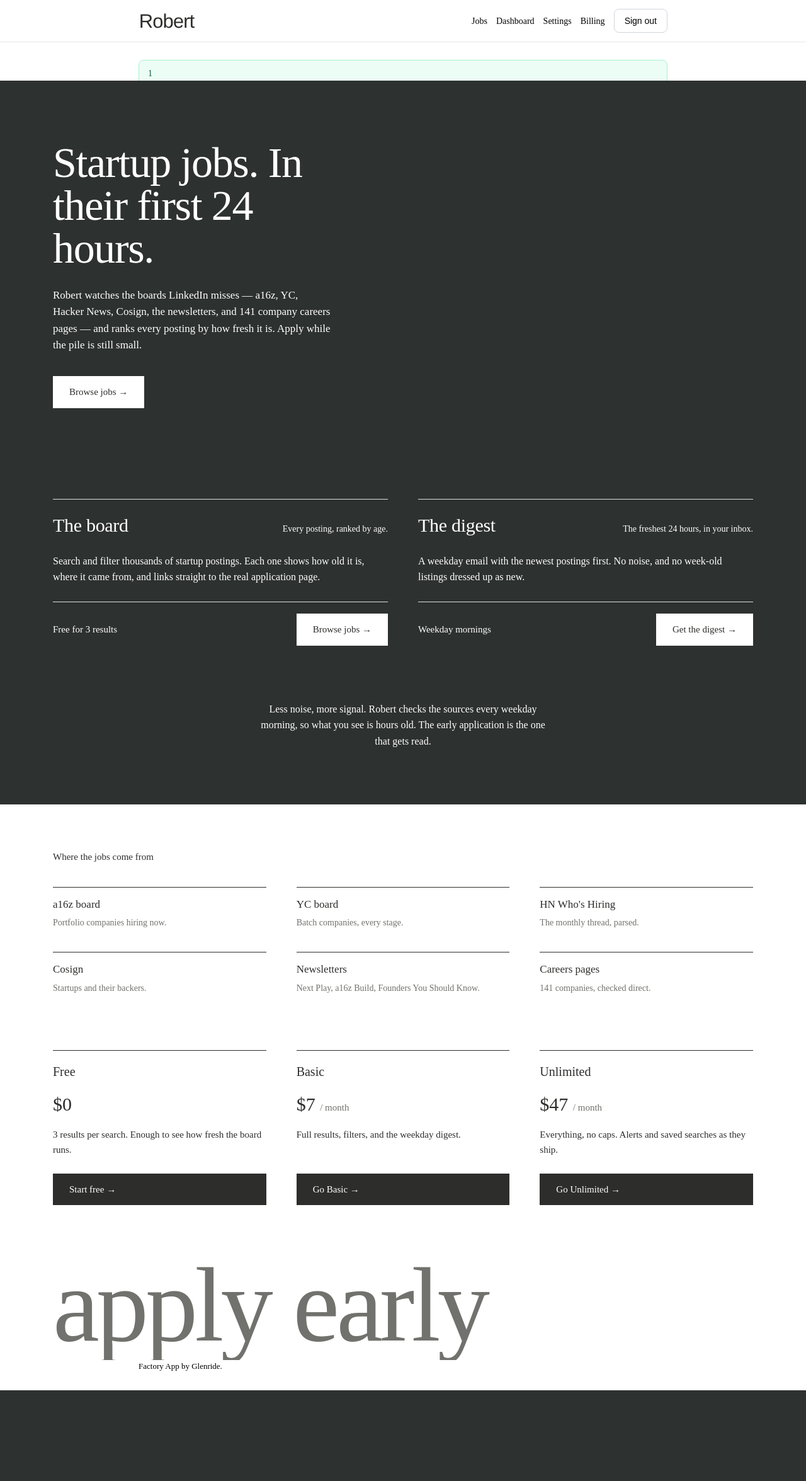
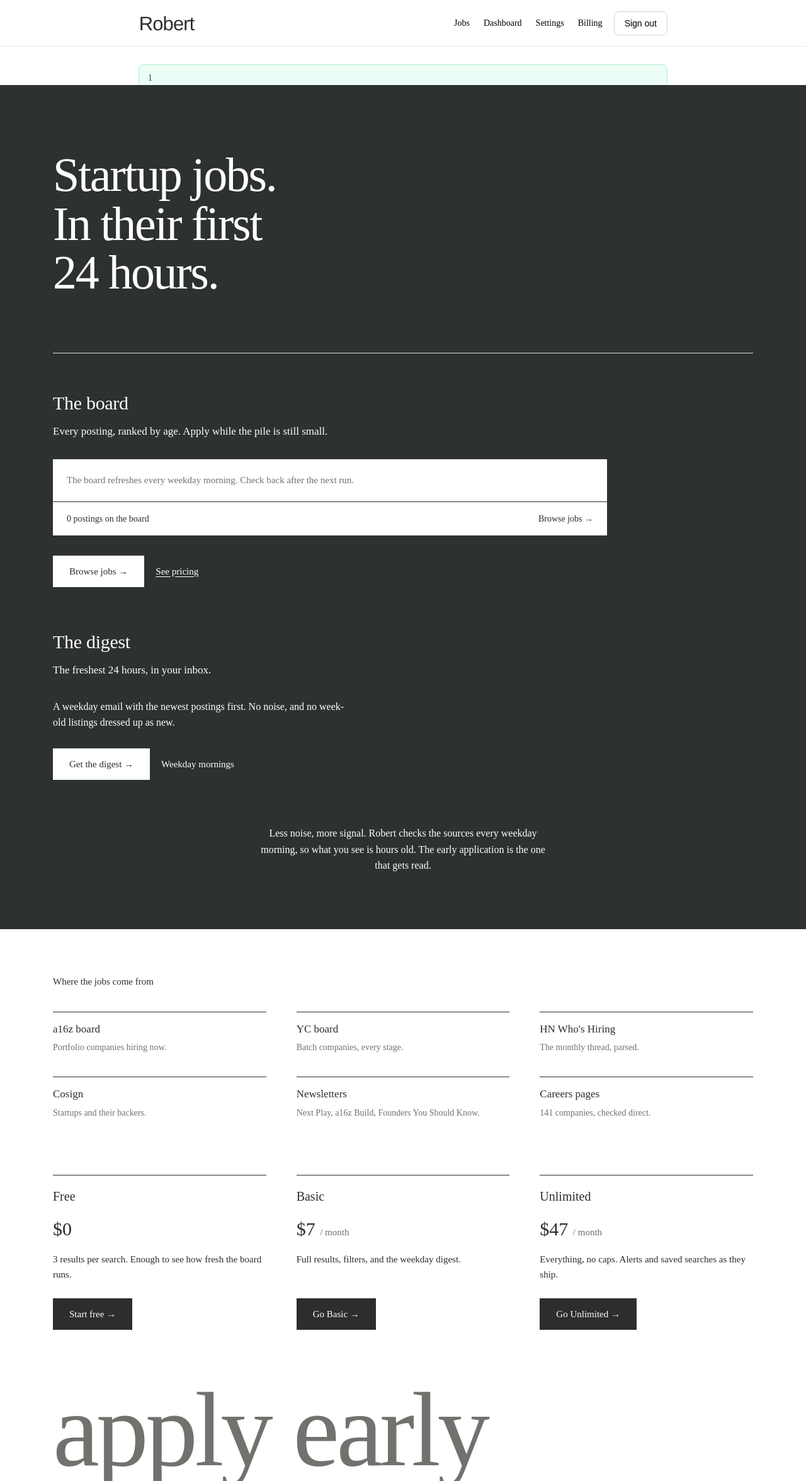
Before and after one commit to deevee3/Robert-Job-Board, a Laravel app: page / in a window 1280 px wide. Shown: the top 2351 px of the page at 63% size. Before the commit the page ends 2207 px from the top, so only its background shows below. Run offline with Laravel 12, Linux system fonts and the light colour scheme; the visitor is signed in with stand-in values (Sample User, id 1); data that the repository does not hold is empty.

Commit message:
Caligra hero restructure + impeccable pass
Hero is now headline-only, Caligra-style: hairline, product name,
one-liner, then the visual — the real board (5 freshest postings from
the live store) as a white panel on the dark ground. Lead paragraph
folded into the board/digest blocks. Impeccable pass (Persuade mode):
self-hosted Liberation Sans (neo-grotesque, matches wordmark), focus
rings, themed selection, 0.2s ease-out hovers behind reduced-motion,
44px nav targets, tabular numerals, title line-clamp. Detector: 0
findings on rendered home. PRODUCT.md + DESIGN.md added.

```diff
--- a/resources/views/layouts/app.blade.php
+++ b/resources/views/layouts/app.blade.php
@@ -6,8 +6,10 @@
     <title>{{ config('theme.name') }} @hasSection('title') — @yield('title') @endif</title>
     <link rel="icon" href="/favicon.ico" sizes="any">
     <link rel="icon" type="image/png" sizes="32x32" href="/favicon-32x32.png">
-    <link rel="apple-touch-icon" href="/apple-touch-icon.png"></title>
+    <link rel="apple-touch-icon" href="/apple-touch-icon.png">
     <style>
+        @font-face { font-family: 'Liberation Sans'; src: url('/fonts/LiberationSans-Regular.ttf') format('truetype'); font-weight: 400; font-style: normal; font-display: swap; }
+        @font-face { font-family: 'Liberation Sans'; src: url('/fonts/LiberationSans-Bold.ttf') format('truetype'); font-weight: 700; font-style: normal; font-display: swap; }
         :root {
             --primary: {{ config('theme.colors.primary') }};
             --accent: {{ config('theme.colors.accent') }};
@@ -26,8 +28,10 @@
         .brand { display: flex; align-items: center; gap: 10px; text-decoration: none; color: var(--text); font-family: var(--font-display); font-weight: 700; font-size: 18px; margin-right: auto; }
         .brand img { height: 24px; width: auto; }
         nav { display: flex; align-items: center; gap: 14px; font-size: 14px; }
-        nav a { text-decoration: none; color: var(--text); }
+        nav a { text-decoration: none; color: var(--text); padding: 12px 4px; }
         nav a:hover { color: var(--primary); }
+        nav a:focus-visible, .brand:focus-visible { outline: 2px solid var(--text); outline-offset: 3px; }
+        ::selection { background: var(--text); color: var(--surface); }
         main { max-width: 880px; margin: 0 auto; padding: 28px 20px 48px; }
         footer { max-width: 880px; margin: 0 auto; padding: 0 20px 28px; color: var(--muted); font-size: 13px; }
         .card { background: var(--surface); border: 1px solid #e5e7eb; border-radius: 10px; padding: 18px 20px; margin-bottom: 18px; }
--- a/resources/views/welcome.blade.php
+++ b/resources/views/welcome.blade.php
@@ -7,22 +7,31 @@
     .dark { background: #2D312F; color: #FFFFFF; }
     .dark a { color: #FFFFFF; }
     .dark .btn-light { color: #2D2E2B; }
-    .hero { margin-top: -28px; padding-top: 96px; padding-bottom: 72px; }
-    .hero h1 { font-size: clamp(40px, 6vw, 68px); font-weight: 500; letter-spacing: -0.02em; line-height: 1.0; margin: 0 0 28px; max-width: 12ch; }
-    .hero p.lead { font-size: 17px; line-height: 1.55; max-width: 52ch; margin: 0 0 36px; }
+    .dark ::selection { background: #FFFFFF; color: #2D2E2B; }
+    .hero { margin-top: -28px; padding-top: 104px; padding-bottom: 88px; }
+    .hero h1 { font-size: clamp(44px, 7vw, 76px); font-weight: 400; letter-spacing: -0.03em; line-height: 1.02; margin: 0; max-width: 13ch; text-wrap: balance; }
+    .rule { border-top: 1px solid rgba(255,255,255,.85); }
+    .product { padding: 56px 0 8px; }
+    .prod-name { font-size: 30px; font-weight: 400; letter-spacing: -0.01em; margin: 0 0 10px; }
+    .prod-line { font-size: 17px; line-height: 1.5; margin: 0 0 32px; max-width: 52ch; }
+    .prod-copy { font-size: 16px; line-height: 1.6; margin: 0 0 28px; max-width: 58ch; }
+    .board-panel { background: #FFFFFF; color: #2D2E2B; max-width: 880px; }
+    .board-panel ::selection { background: #2D2E2B; color: #FFFFFF; }
+    .bp-row { display: flex; justify-content: space-between; align-items: baseline; gap: 20px; padding: 18px 22px; border-bottom: 1px solid #E4E4E0; text-decoration: none; color: #2D2E2B; }
+    .bp-row:last-of-type { border-bottom: 0; }
+    .bp-title { font-size: 17px; font-weight: 500; letter-spacing: -0.01em; margin: 0 0 3px; display: -webkit-box; -webkit-line-clamp: 2; -webkit-box-orient: vertical; overflow: hidden; }
+    .bp-meta { font-size: 14px; color: #71726D; margin: 0; }
+    .bp-age { font-size: 14px; white-space: nowrap; font-variant-numeric: tabular-nums; }
+    .bp-foot { display: flex; justify-content: space-between; align-items: center; gap: 16px; padding: 16px 22px; border-top: 1px solid #2D2E2B; font-size: 14px; }
+    .bp-foot .count { font-variant-numeric: tabular-nums; }
+    .bp-foot a { color: #2D2E2B; font-weight: 500; text-decoration: none; }
+    .bp-empty { padding: 22px; font-size: 15px; color: #71726D; margin: 0; }
+    .cta-row { display: flex; align-items: center; flex-wrap: wrap; gap: 18px; margin-top: 32px; }
     .btn { display: inline-block; border-radius: 0; padding: 14px 26px; font-size: 15px; font-weight: 500; text-decoration: none; border: 0; cursor: pointer; }
     .btn-light { background: #FFFFFF; color: #2D2E2B; }
     .btn-dark { background: #2D2E2B; color: #FFFFFF; }
-    .hero .alt { margin-left: 18px; font-size: 15px; text-decoration: underline; text-underline-offset: 3px; }
-    .grid2 { display: grid; grid-template-columns: 1fr 1fr; gap: 48px; padding: 72px 0 80px; }
-    .prod { border-top: 1px solid rgba(255,255,255,.85); padding-top: 18px; }
-    .prod .head { display: flex; justify-content: space-between; align-items: baseline; gap: 16px; }
-    .prod h2 { font-size: 30px; font-weight: 500; letter-spacing: -0.01em; margin: 0; }
-    .prod .tag { font-size: 14px; text-align: right; }
-    .prod p { font-size: 16px; line-height: 1.6; margin: 22px 0 26px; }
-    .prod .foot { border-top: 1px solid rgba(255,255,255,.85); padding-top: 18px; display: flex; justify-content: space-between; align-items: center; }
-    .prod .foot span { font-size: 15px; }
-    .center-note { text-align: center; padding: 8px 0 88px; }
+    .alt { font-size: 15px; text-decoration: underline; text-underline-offset: 3px; }
+    .center-note { text-align: center; padding: 64px 0 88px; }
     .center-note p { font-size: 16px; line-height: 1.6; max-width: 58ch; margin: 0 auto; }
     .band { background: #FFFFFF; color: #2D2E2B; padding: 72px 0 64px; }
     .band h3 { font-size: 15px; font-weight: 500; margin: 0 0 36px; }
@@ -34,22 +43,29 @@
     .plans { display: grid; grid-template-columns: repeat(3, 1fr); gap: 48px; }
     .plan { border-top: 1px solid #2D2E2B; padding-top: 18px; display: flex; flex-direction: column; }
     .plan h4 { font-size: 20px; font-weight: 500; margin: 0 0 4px; }
-    .plan .price { font-size: 30px; font-weight: 500; margin: 10px 0 14px; }
+    .plan .price { font-size: 30px; font-weight: 500; margin: 10px 0 14px; font-variant-numeric: tabular-nums; }
     .plan .price small { font-size: 15px; color: #71726D; }
     .plan p { font-size: 15px; line-height: 1.6; margin: 0 0 26px; flex: 1; }
+    .plan .btn { align-self: flex-start; }
     .signoff { background: #FFFFFF; padding: 0 0 8px; margin-bottom: -48px; overflow: hidden; }
     .signoff .giant { font-size: clamp(64px, 13vw, 190px); font-weight: 500; letter-spacing: -0.03em; line-height: 0.95; color: #71726D; white-space: nowrap; }
+    a:focus-visible, .btn:focus-visible { outline: 2px solid currentColor; outline-offset: 3px; }
+    @media (prefers-reduced-motion: no-preference) {
+        .btn, .bp-row, .bp-foot a, .alt { transition: background-color .2s ease-out, color .2s ease-out; }
+        .btn-light:hover { background: #E9EBE2; }
+        .btn-dark:hover { background: #45473F; }
+        .bp-row:hover { background: #F6F6F2; }
+        .bp-foot a:hover, .alt:hover { text-decoration: underline; text-underline-offset: 3px; }
+    }
     @media (max-width: 760px) {
         .wrap { padding: 0 20px; }
-        .grid2, .sources, .plans { grid-template-columns: 1fr; }
-        .grid2 { gap: 40px; padding: 40px 0 48px; }
-        .hero { padding-top: 56px; padding-bottom: 48px; }
-        .hero h1 { margin-bottom: 20px; }
-        .hero p.lead { margin-bottom: 28px; }
-        .prod .head { flex-direction: column; align-items: flex-start; gap: 4px; }
-        .prod .tag { text-align: left; }
-        .prod .foot { flex-wrap: wrap; gap: 12px; }
-        .center-note { padding-bottom: 56px; }
+        .sources, .plans { grid-template-columns: 1fr; }
+        .hero { padding-top: 64px; padding-bottom: 56px; }
+        .product { padding-top: 40px; }
+        .prod-line { margin-bottom: 24px; }
+        .bp-row { flex-direction: column; gap: 2px; padding: 16px 18px; }
+        .bp-foot { padding: 14px 18px; }
+        .center-note { padding: 48px 0 64px; }
         .band { padding: 48px 0 40px; }
         .pricing { padding-bottom: 56px; }
     }
@@ -58,40 +74,48 @@
 <div class="bleed dark">
     <div class="wrap hero">
         <h1>Startup jobs. In their first 24 hours.</h1>
-        <p class="lead">Robert watches the boards LinkedIn misses — a16z, YC, Hacker News, Cosign, the newsletters, and 141 company careers pages — and ranks every posting by how fresh it is. Apply while the pile is still small.</p>
-        @auth
-            <a class="btn btn-light" href="{{ route('jobs.index') }}">Browse jobs →</a>
-        @else
-            <a class="btn btn-light" href="{{ route('jobs.index') }}">Browse jobs →</a>
-            <a class="alt" href="#pricing">See pricing</a>
-        @endauth
     </div>
 
     <div class="wrap">
-        <div class="grid2">
-            <div class="prod">
-                <div class="head">
-                    <h2>The board</h2>
-                    <span class="tag">Every posting, ranked by age.</span>
-                </div>
-                <p>Search and filter thousands of startup postings. Each one shows how old it is, where it came from, and links straight to the real application page.</p>
-                <div class="foot">
-                    <span>Free for 3 results</span>
-                    <a class="btn btn-light" href="{{ route('jobs.index') }}">Browse jobs →</a>
+        <div class="rule"></div>
+
+        <section class="product">
+            <h2 class="prod-name">The board</h2>
+            <p class="prod-line">Every posting, ranked by age. Apply while the pile is still small.</p>
+
+            <div class="board-panel">
+                @forelse ($previewJobs as $job)
+                    <a class="bp-row" href="{{ route('jobs.index') }}">
+                        <span>
+                            <span class="bp-title">{{ $job->title ?: 'Untitled role' }}</span>
+                            <span class="bp-meta" style="display:block;">{{ $job->company ?: 'Company not listed' }}@if ($job->location) · {{ $job->location }}@endif · via {{ $job->source_label }}</span>
+                        </span>
+                        <span class="bp-age">{{ $job->age_label }}</span>
+                    </a>
+                @empty
+                    <p class="bp-empty">The board refreshes every weekday morning. Check back after the next run.</p>
+                @endforelse
+                <div class="bp-foot">
+                    <span class="count">{{ number_format($totalJobs) }} postings on the board</span>
+                    <a href="{{ route('jobs.index') }}">Browse jobs →</a>
                 </div>
             </div>
-            <div class="prod">
-                <div class="head">
-                    <h2>The digest</h2>
-                    <span class="tag">The freshest 24 hours, in your inbox.</span>
-                </div>
-                <p>A weekday email with the newest postings first. No noise, and no week-old listings dressed up as new.</p>
-                <div class="foot">
-                    <span>Weekday mornings</span>
-                    <a class="btn btn-light" href="{{ route('jobs.index') }}#digest">Get the digest →</a>
-                </div>
+
+            <div class="cta-row">
+                <a class="btn btn-light" href="{{ route('jobs.index') }}">Browse jobs →</a>
+                <a class="alt" href="#pricing">See pricing</a>
             </div>
-        </div>
+        </section>
+
+        <section class="product">
+            <h2 class="prod-name">The digest</h2>
+            <p class="prod-line">The freshest 24 hours, in your inbox.</p>
+            <p class="prod-copy">A weekday email with the newest postings first. No noise, and no week-old listings dressed up as new.</p>
+            <div class="cta-row" style="margin-top: 0;">
+                <a class="btn btn-light" href="{{ route('jobs.index') }}#digest">Get the digest →</a>
+                <span style="font-size: 15px;">Weekday mornings</span>
+            </div>
+        </section>
 
         <div class="center-note">
             <p>Less noise, more signal. Robert checks the sources every weekday morning, so what you see is hours old. The early application is the one that gets read.</p>
--- a/routes/web.php
+++ b/routes/web.php
@@ -7,11 +7,16 @@ use App\Http\Controllers\DashboardController;
 use App\Http\Controllers\DigestController;
 use App\Http\Controllers\JobController;
 use App\Http\Controllers\SettingsController;
+use App\Models\JobPosting;
 use Illuminate\Support\Facades\Route;
 
-// Public landing page.
+// Public landing page. The hero visual is the real board: the five
+// freshest postings, straight from the same store /jobs reads.
 Route::get('/', function () {
-    return view('welcome');
+    return view('welcome', [
+        'previewJobs' => JobPosting::newestFirst()->limit(5)->get(),
+        'totalJobs' => JobPosting::count(),
+    ]);
 })->name('home');
 
 // Public job board (free tier capped at 3 results, enforced server-side).
```
Also changed, not shown: DESIGN.md (added, +22 -0 lines), PRODUCT.md (added, +11 -0 lines), public/fonts/LiberationSans-Bold.ttf (added), public/fonts/LiberationSans-Regular.ttf (added), 1 other file.
